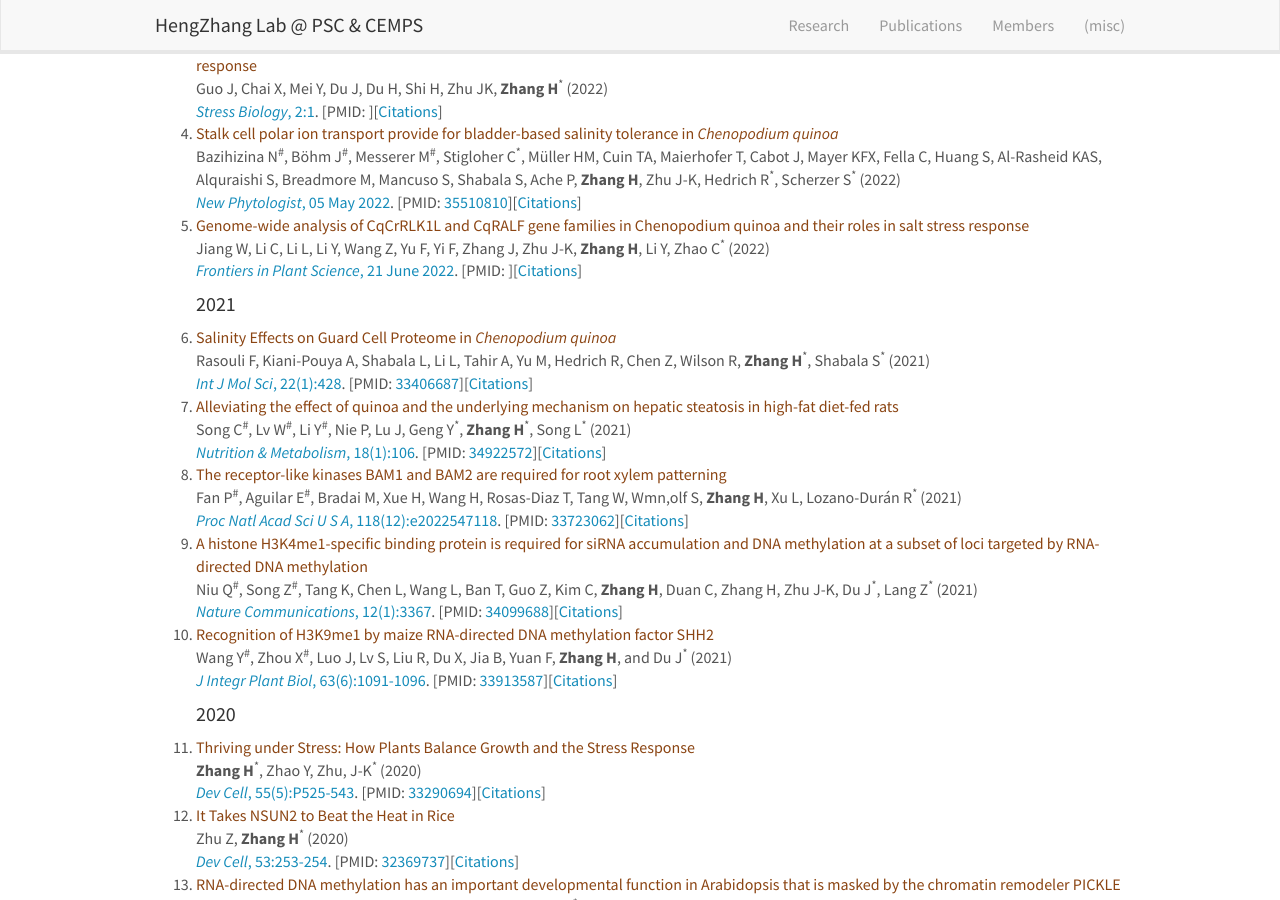
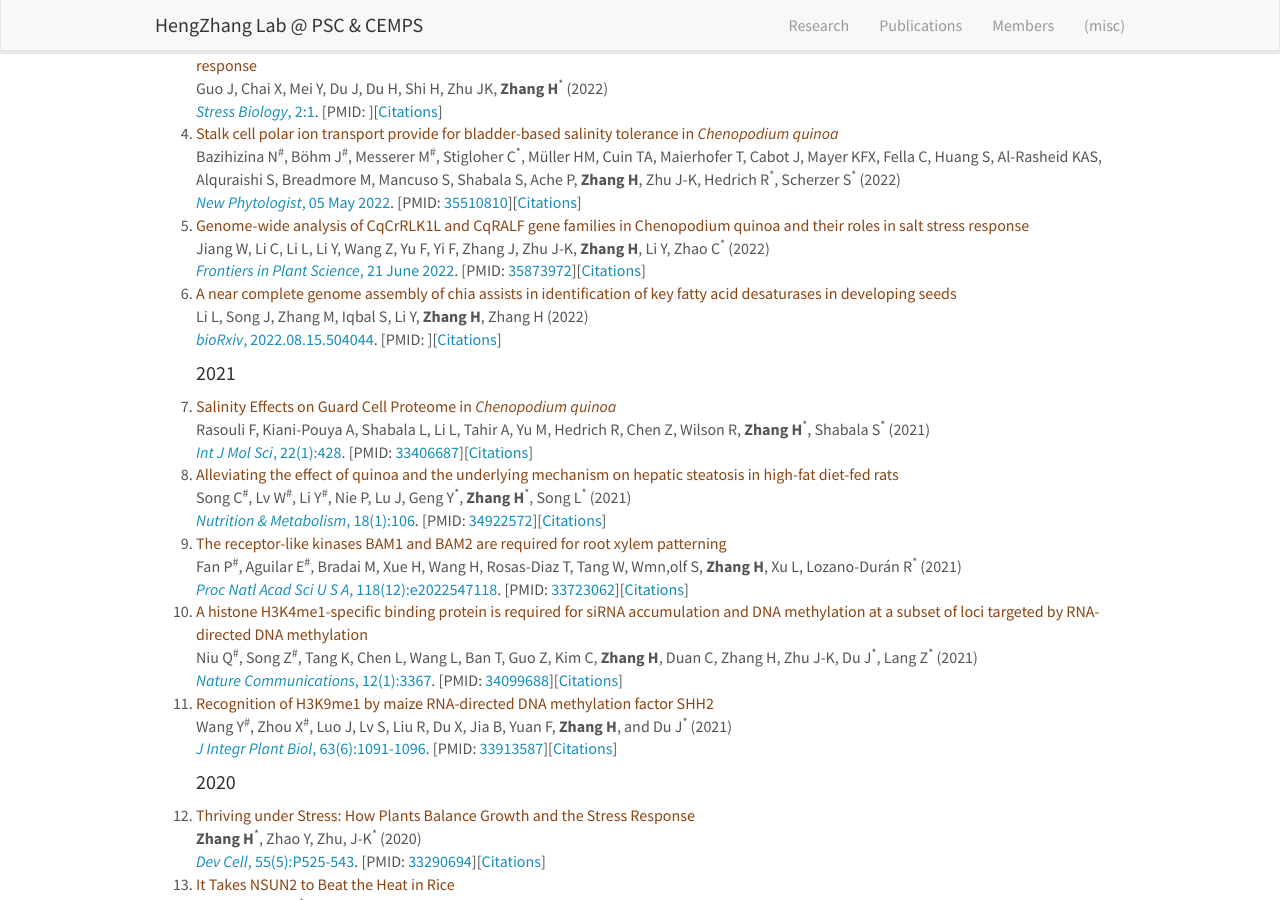
Before and after one commit to hengzhanglab/hengzhanglab.github.io, a Jekyll site: the page built from _pages/publications.md, in a window 1280 px wide and 900 px high, scrolled down 321 px. Built offline with Jekyll 4.4.1, drawn with Linux system fonts in a browser that asks for light colours.

Commit message:
The chia genome paper has uploaded to bioRxiv

```diff
--- a/_data/publications.yml
+++ b/_data/publications.yml
@@ -39,6 +39,14 @@
   journal: Frontiers in Plant Science
   display: 21 June 2022
   doi: 10.3389/fpls.2022.918594
+  pmid: 35873972
+
+- title: A near complete genome assembly of chia assists in identification of key fatty acid desaturases in developing seeds
+  authors: Li L, Song J, Zhang M, Iqbal S, Li Y, <b>Zhang H</b>, Zhang H
+  year: 2022
+  journal: bioRxiv
+  display: 2022.08.15.504044
+  doi: 10.1101/2022.08.15.504044
   pmid:
 
 - title: year
```
